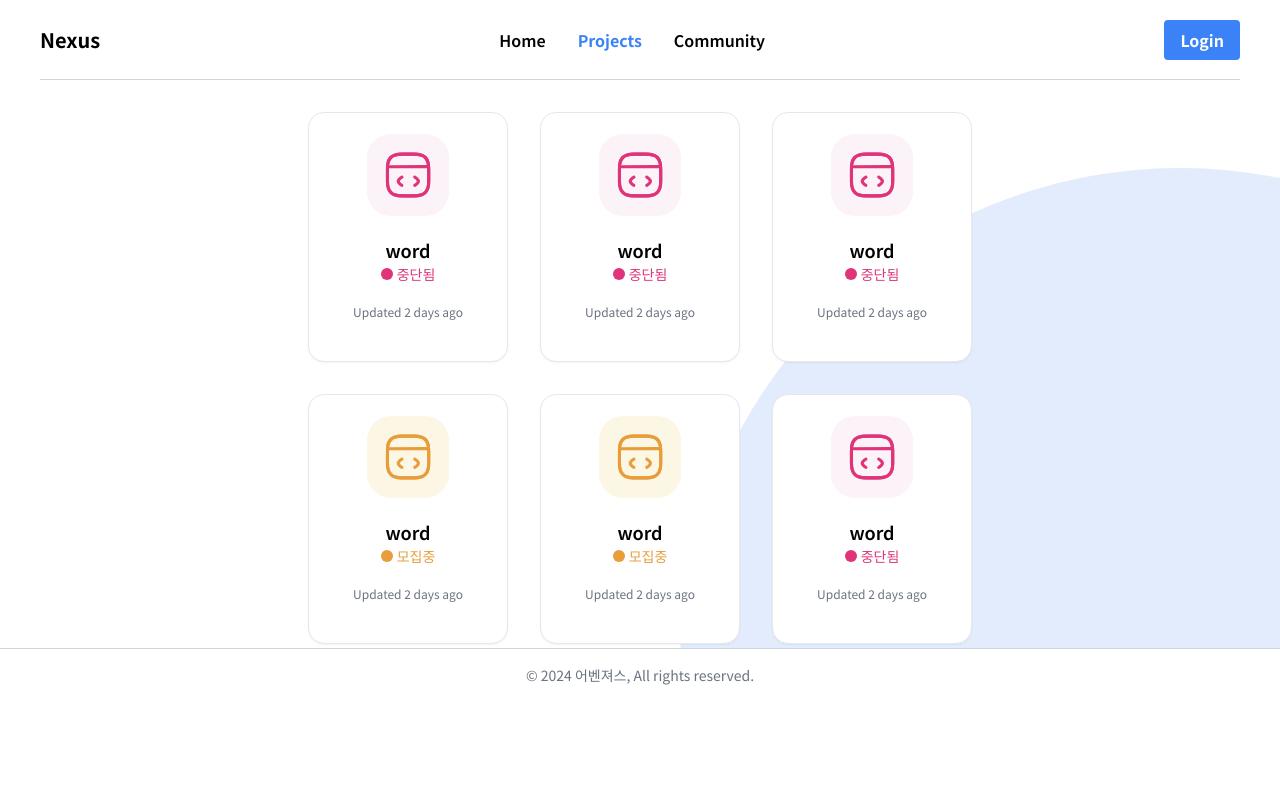
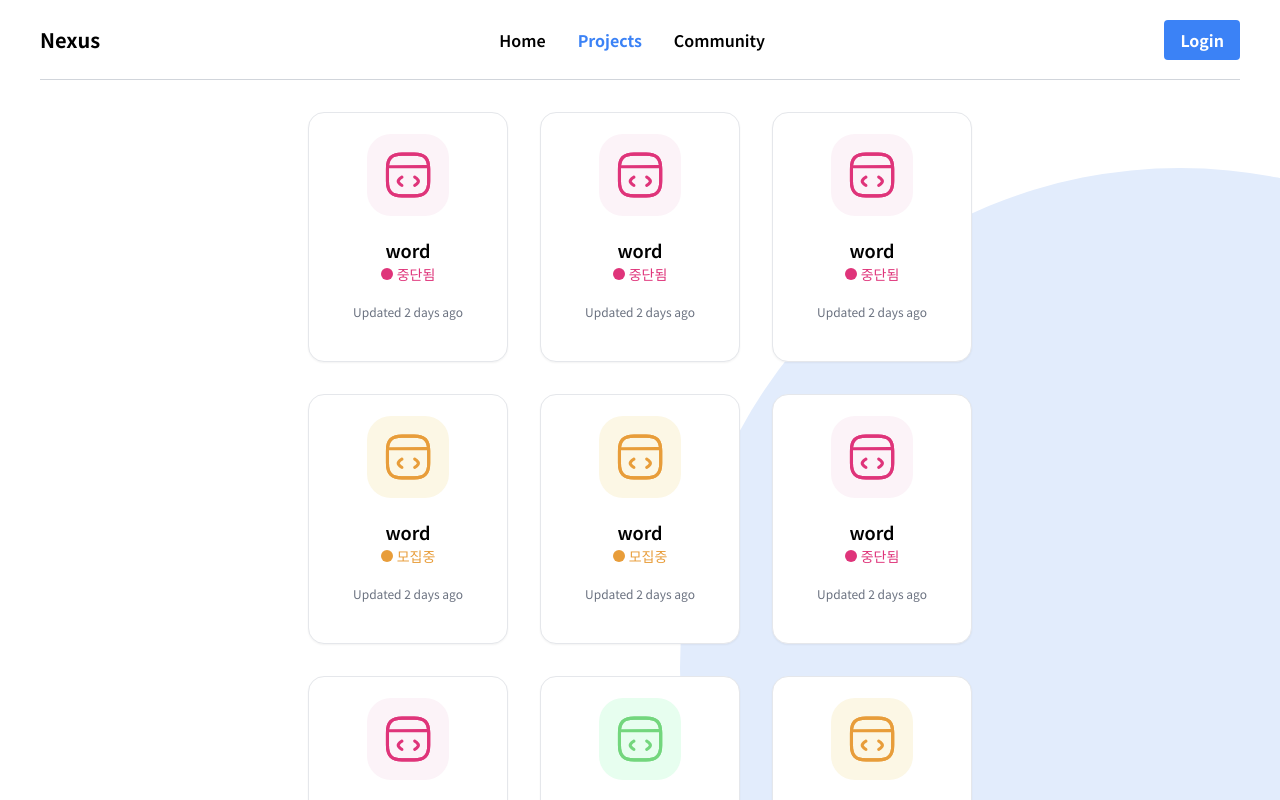
Before and after one commit to wwwcomcomcomcom/nexus-fe, a React (Vite) app: page /projects in a window 1280 px wide. Shown: the top 800 px of the page. Built offline with nearby package versions, Linux system fonts and the light colour scheme.

Commit message:
Feat - hide footer while scrolling list

```diff
--- a/src/component/ProjectList.tsx
+++ b/src/component/ProjectList.tsx
@@ -19,21 +19,24 @@ export default function ProjectList() {
     //   setLoading(false);
     // });
   }
+  function resetScroll() {
+    window.scrollTo(0, 0);
+  }
 
-  // eslint-disable-next-line react-hooks/exhaustive-deps
-  useEffect(loadProjects, []);
+  useEffect(() => {
+    loadProjects();
+    resetScroll();
+    // eslint-disable-next-line react-hooks/exhaustive-deps
+  }, []);
 
   const scrollRef = useRef(null);
-  const { scrollYProgress } = useScroll({ container: scrollRef });
+  const { scrollYProgress } = useScroll();
   useMotionValueEvent(scrollYProgress, "change", (latest) => {
     if (latest >= 1) loadProjects();
   });
 
   return (
-    <main
-      className="flex flex-1 overflow-y-auto max-h-[70vh] relative overflow-hidden"
-      ref={scrollRef}
-    >
+    <main className="flex flex-1 relative overflow-x-hidden" ref={scrollRef}>
       <div className="container grid w-[100%]  relative">
         <div className="w-[1000px] h-[1000px] bg-[#e2ecfc] rounded-full absolute top-[5rem] -right-[25rem] z-0"></div>
         <div className="w-[600px] h-[600px] bg-[#FFF7E3] rounded-full absolute top-[70rem] -translate-x-[15rem] z-0"></div>
--- a/src/component/headBar/Header.tsx
+++ b/src/component/headBar/Header.tsx
@@ -14,7 +14,7 @@ export default function Header() {
   ];
 
   return (
-    <header className="flex items-center justify-between px-10 w-full sticky top-0 z-10 h-20 bg-white">
+    <header className="flex items-center justify-between px-10 w-full sticky top-0 z-50 h-20 bg-white">
       <nav className="flex flex-row w-full h-full border-b border-gray-300 py-4">
         <div className="flex items-center justify-start space-x-4 grow">
           <h1 className="font-bold text-xl">Nexus</h1>
```
